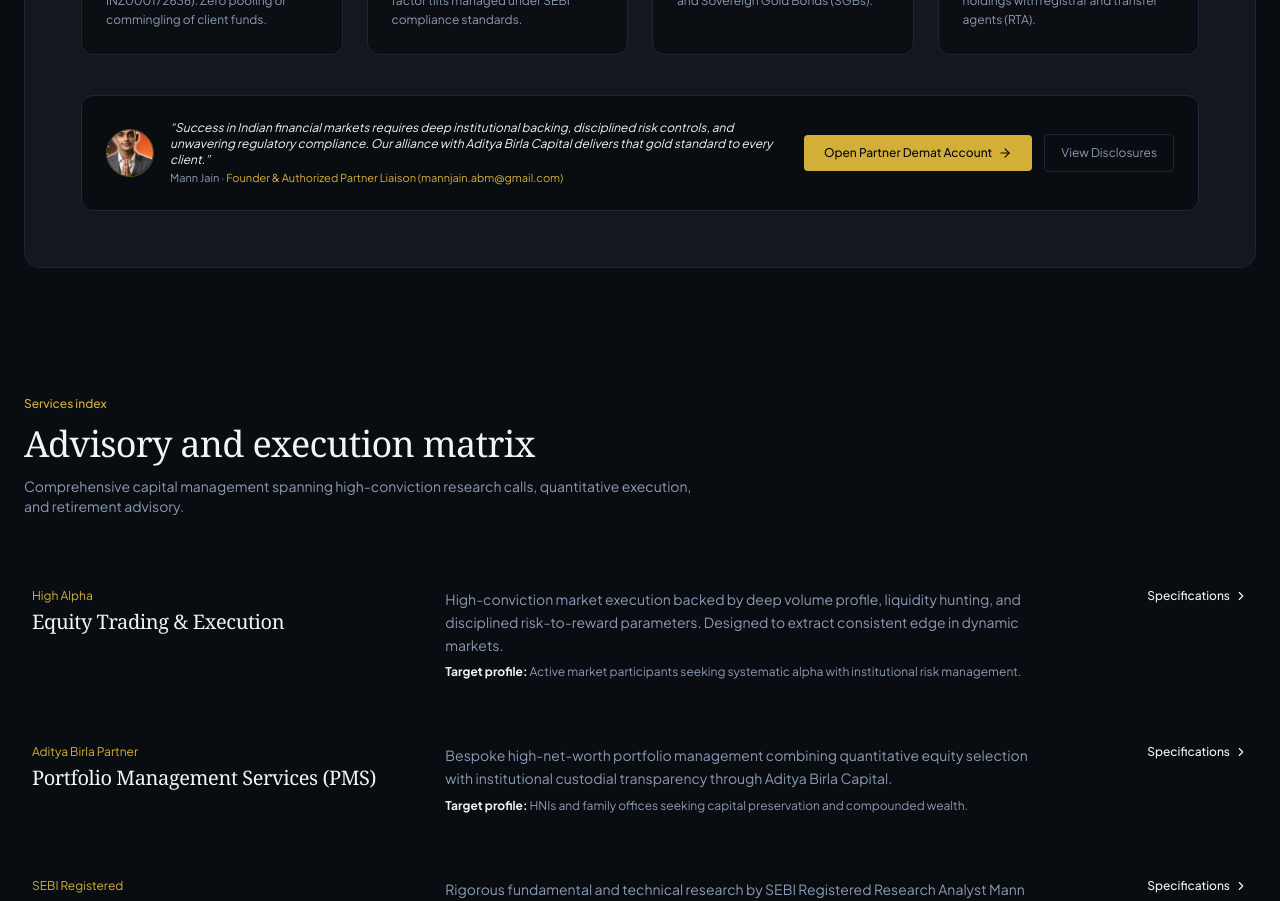
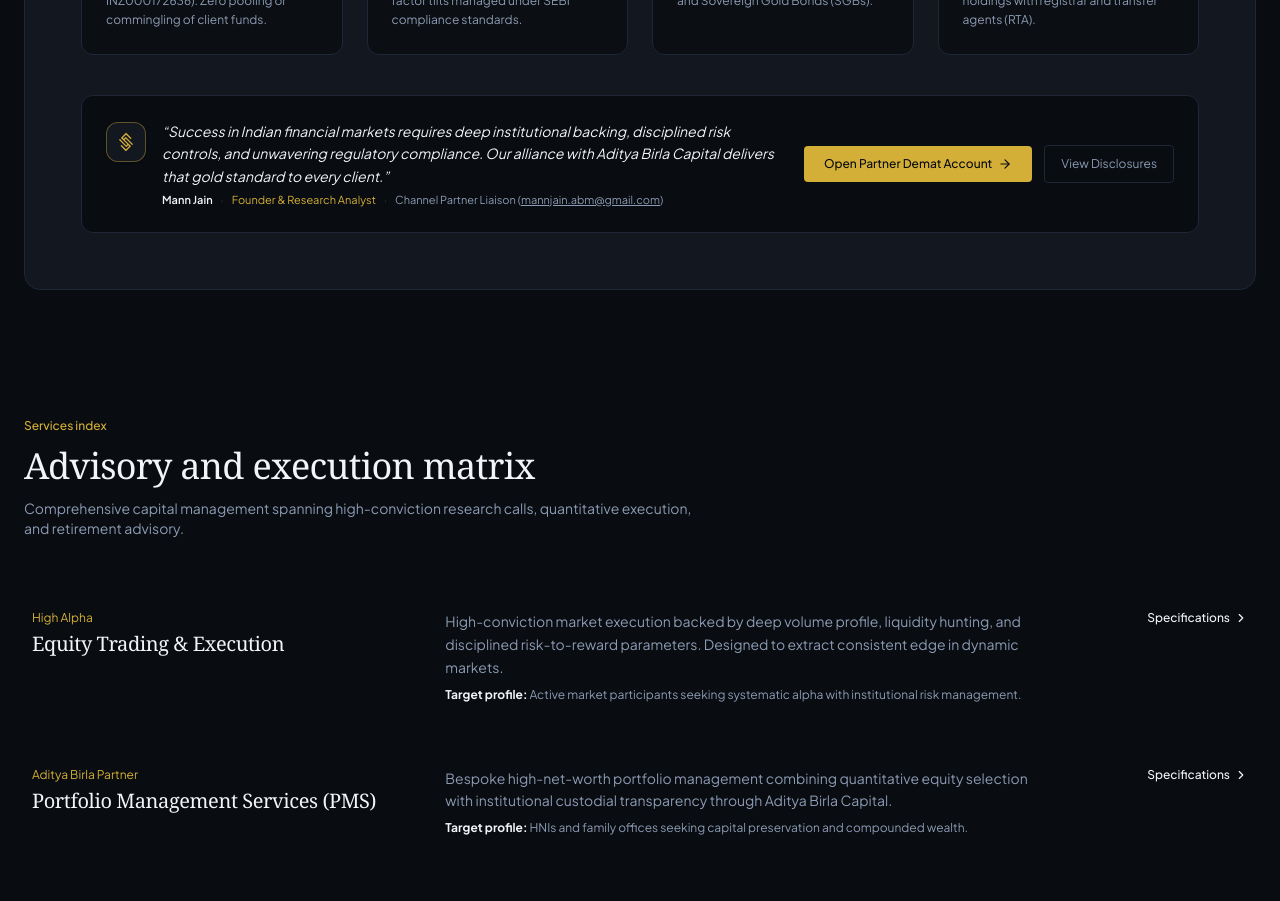
Before and after one commit to webyodas/sixthsenseinvestments, a React (Vite) app: page / in a window 1280 px wide. Shown: the part 1780-2681 px from the top of the page. Built offline with nearby package versions, Linux system fonts and the light colour scheme; a web font is replaced by a local one.

Commit message:
Replace awkward circular photo with official gold monogram insignia in quote and bylines

```diff
--- a/src/pages/BlogPost.tsx
+++ b/src/pages/BlogPost.tsx
@@ -2,6 +2,7 @@
 import { ArrowLeft, Clock, ShieldCheck, ArrowRight } from 'lucide-react';
 import { api } from '../services/api';
 import { Blog } from '../types';
+import { Logo } from '../components/Logo';
 
 interface BlogPostProps {
   slug: string;
@@ -81,12 +82,8 @@
         </h1>
 
         <div className="flex items-center gap-3 pt-4 text-xs">
-          <div className="w-8 h-8 rounded-full overflow-hidden bg-[#121720]">
-            <img
-              src="/assets/images/mann_jain_avatar.jpg"
-              alt="Mann Jain"
-              className="w-full h-full object-cover"
-            />
+          <div className="w-8 h-8 rounded-full bg-[#121720] border border-[#d4af37]/30 flex items-center justify-center">
+            <Logo className="w-4 h-4 text-[#d4af37]" variant="gold" />
           </div>
           <div>
             <p className="font-medium text-[#f1f4f8]">{blog.author}</p>
--- a/src/pages/Home.tsx
+++ b/src/pages/Home.tsx
@@ -222,19 +222,21 @@
 
           {/* Authentic Founder Quote & Institutional Disclosures */}
           <div className="p-6 rounded-xl bg-[#090c10] border border-[#1e2638] flex flex-col md:flex-row items-start md:items-center justify-between gap-6">
-            <div className="flex items-center gap-4">
-              <img
-                src="/assets/images/mann_jain_avatar.jpg"
-                alt="Mann Jain"
-                className="w-12 h-12 rounded-full object-cover shrink-0 border border-[#d4af37]/40"
-              />
-              <div className="space-y-0.5">
-                <p className="text-xs text-[#f1f4f8] italic">
+            <div className="flex items-start gap-4 max-w-2xl text-left">
+              <div className="w-10 h-10 rounded-xl bg-[#121720] border border-[#d4af37]/40 flex items-center justify-center shrink-0 mt-0.5 shadow-sm">
+                <Logo className="w-5 h-5 text-[#d4af37]" variant="gold" />
+              </div>
+              <div className="space-y-1">
+                <p className="text-xs sm:text-sm text-[#f1f4f8] italic leading-relaxed">
                   &ldquo;Success in Indian financial markets requires deep institutional backing, disciplined risk controls, and unwavering regulatory compliance. Our alliance with Aditya Birla Capital delivers that gold standard to every client.&rdquo;
                 </p>
-                <p className="text-[11px] text-[#8b9bb4]">
-                  Mann Jain · <span className="text-[#d4af37]">Founder & Authorized Partner Liaison (<a href="mailto:mannjain.abm@gmail.com" className="hover:underline">mannjain.abm@gmail.com</a>)</span>
-                </p>
+                <div className="flex flex-wrap items-center gap-2 text-[11px] text-[#8b9bb4]">
+                  <span className="text-[#f1f4f8] font-semibold">Mann Jain</span>
+                  <span className="text-[#374151]">·</span>
+                  <span className="text-[#d4af37]">Founder & Research Analyst</span>
+                  <span className="text-[#374151]">·</span>
+                  <span>Channel Partner Liaison (<a href="mailto:mannjain.abm@gmail.com" className="text-[#8b9bb4] hover:text-[#d4af37] underline">mannjain.abm@gmail.com</a>)</span>
+                </div>
               </div>
             </div>
 
```
